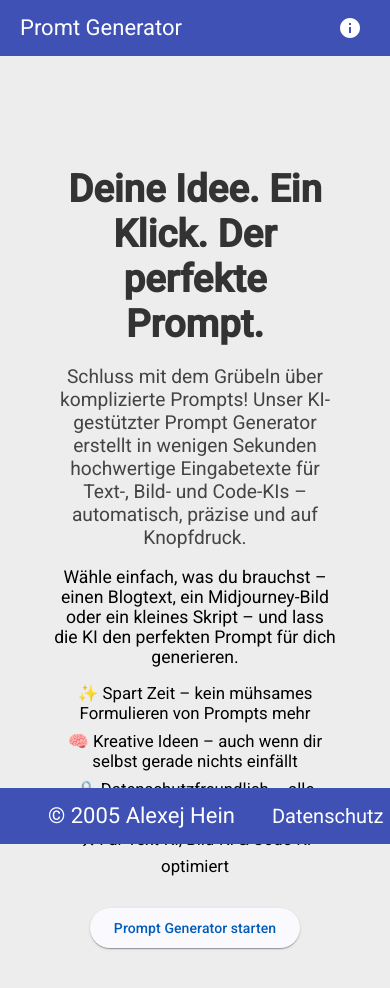
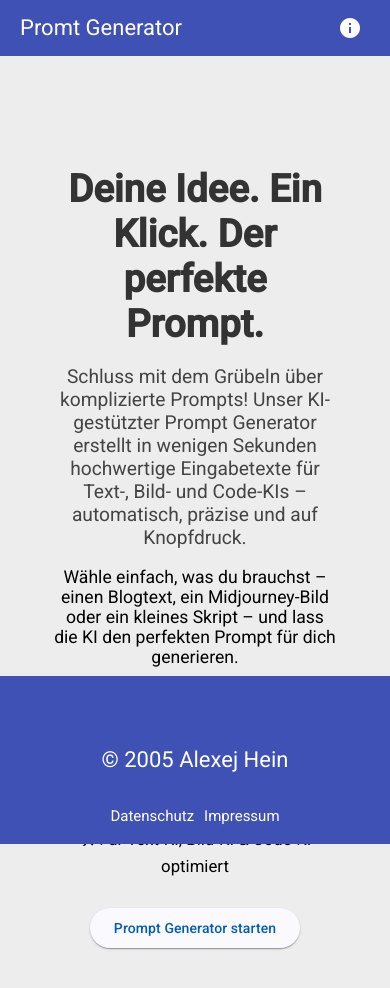
Before and after one commit to AlexejHein/PromtGenerator-, an Angular app: page / in a window 390 px wide. Shown: the top 988 px of the page. Built offline with nearby package versions, Linux system fonts and the light colour scheme.

Commit message:
first commit

```diff
--- a/src/app/footer/footer.component.scss
+++ b/src/app/footer/footer.component.scss
@@ -5,6 +5,9 @@ mat-toolbar {
   display: flex;
   flex-direction: row;
   justify-content: space-between;
+  @media (max-width: 900px){
+    flex-direction: column;
+  }
   .row-2{
     display: flex;
     flex-direction: row;
@@ -21,5 +24,11 @@ mat-toolbar {
       padding: 5px;
       cursor: pointer;
     }
+    @media (max-width: 900px){
+      justify-content: center;
+      p{
+        font-size: 15px;
+      }
+    }
   }
 }
```
